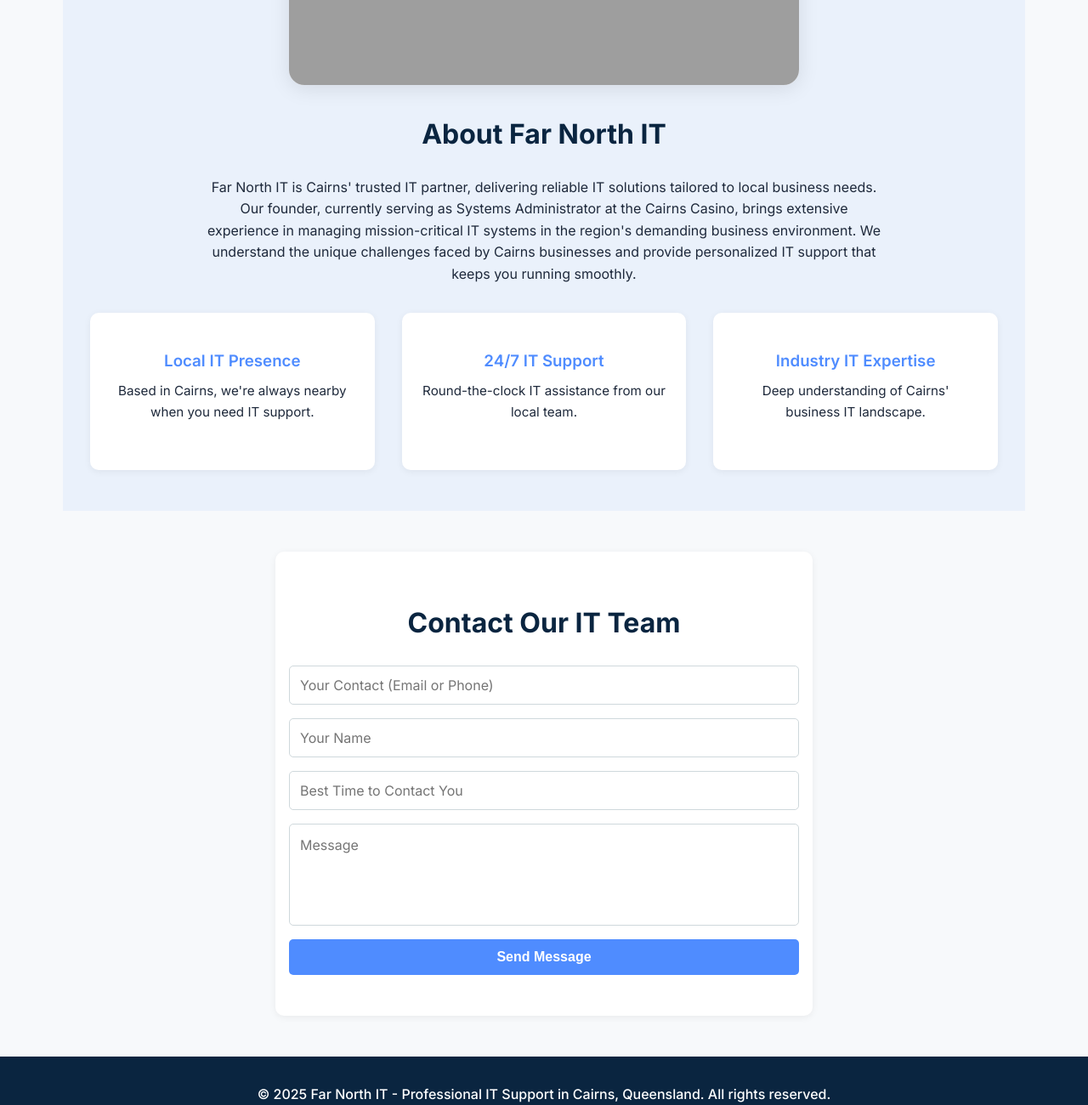
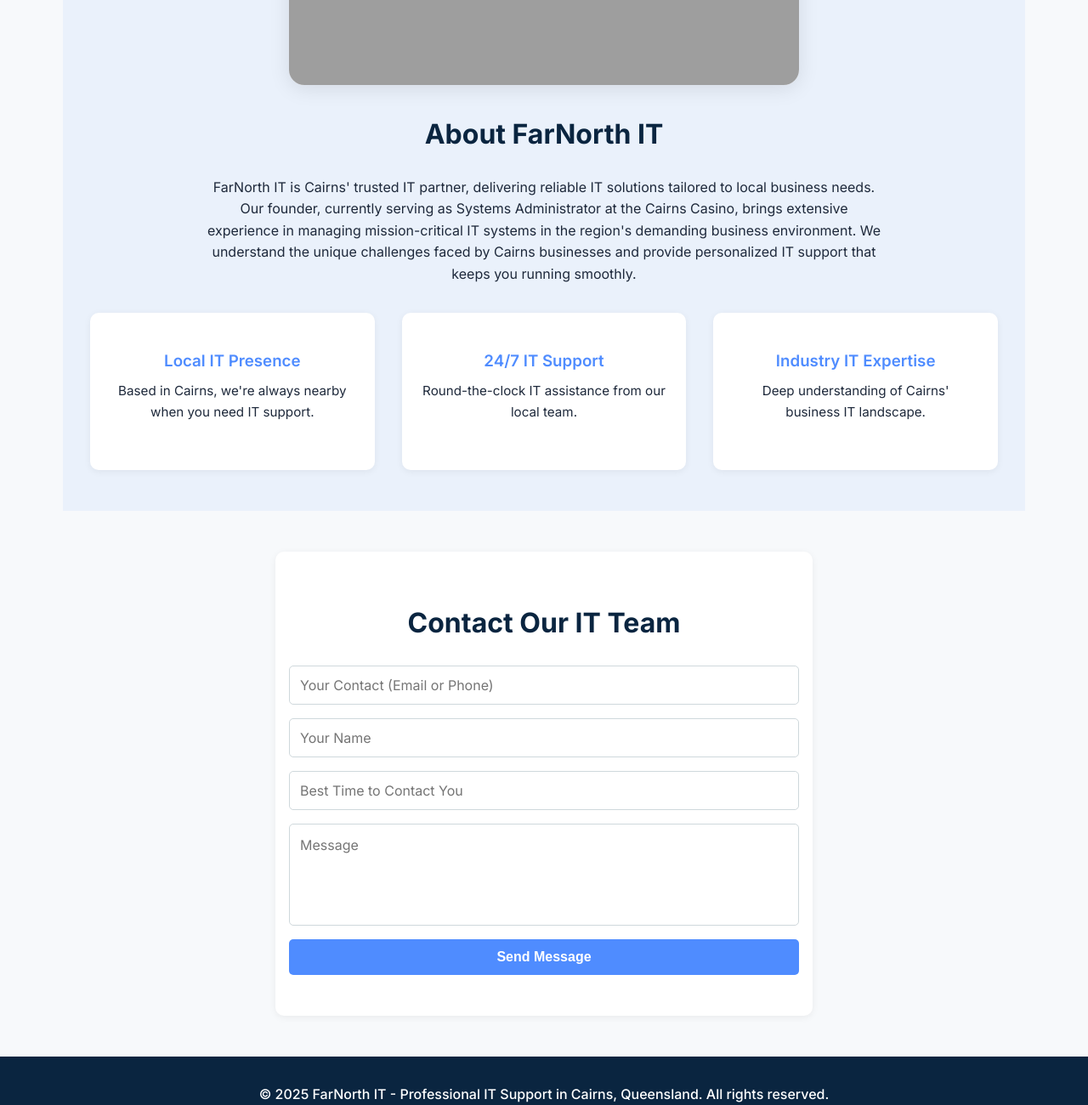
Before and after one commit to GuyCorro/FarNorthIT, a plain HTML site: page index.html in a window 1280 px wide. Shown: the part 1840-3140 px from the top of the page at 85% size. Drawn offline with nearby package versions, Linux system fonts and the light colour scheme; grey boxes are pictures that could not be loaded.

Commit message:
Update index.html

```diff
--- a/index.html
+++ b/index.html
@@ -3,12 +3,12 @@
 <head>
     <meta charset="UTF-8">
     <meta name="viewport" content="width=device-width, initial-scale=1.0">
-    <title>Farim doing this from n a hosted github pagNorth IT | Professional IT Support & Managed Services in Cairns, Queensland</title>
+    <title>FarNorth IT | Professional IT Support & Managed Services in Cairns, Queensland</title>
     <meta name="description" content="Expert IT support and managed services in Cairns. 24/7 local IT solutions for businesses in Far North Queensland. Specialized in hospitality, healthcare, and retail sectors.">
     <meta name="keywords" content="Cairns IT support, managed IT services Queensland, IT consulting Cairns, business IT solutions, 24/7 IT support, local IT services, Far North Queensland IT">
-    <meta name="author" content="Far North IT">
+    <meta name="author" content="FarNorth IT">
     <meta name="robots" content="index, follow">
-    <meta property="og:title" content="Far North IT | Professional IT Support in Cairns">
+    <meta property="og:title" content="FarNorth IT | Professional IT Support in Cairns">
     <meta property="og:description" content="Expert IT support and managed services in Cairns. 24/7 local IT solutions for businesses in Far North Queensland.">
     <meta property="og:type" content="website">
     <meta property="og:url" content="https://farnorthit.com.au">
@@ -30,7 +30,7 @@
         </nav>
     </header>
     <section class="logo-section">
-        <img src="assets/images/Logo.png" alt="Far North IT - Professional IT Support in Cairns" class="logo-img">
+        <img src="assets/images/Logo.png" alt="FarNorth IT - Professional IT Support in Cairns" class="logo-img">
     </section>
     <section id="home" class="hero">
         <img src="assets/images/pexels-francesco-ungaro-3630025.jpg" alt="Cairns background 1" class="section-feature-img hero-feature-img">
@@ -48,7 +48,7 @@
         <div class="services-list">
             <div class="service">
                 <h3>Local IT Consulting</h3>
-                <p>Expert IT advice tailored to Cairns businesses, with deep understanding of local market needs and challenges in Far North Queensland.</p>
+                <p>Expert IT advice tailored to Cairns businesses, with deep understanding of local market needs and challenges in FarNorth Queensland.</p>
             </div>
             <div class="service">
                 <h3>24/7 Managed IT Services</h3>
@@ -66,8 +66,8 @@
     </section>
     <section id="about">
         <img src="assets/images/pexels-thisisengineering-3861958.jpg" alt="Cairns background 5" class="section-feature-img about-feature-img">
-        <h2>About Far North IT</h2>
-        <p>Far North IT is Cairns' trusted IT partner, delivering reliable IT solutions tailored to local business needs. Our founder, currently serving as Systems Administrator at the Cairns Casino, brings extensive experience in managing mission-critical IT systems in the region's demanding business environment. We understand the unique challenges faced by Cairns businesses and provide personalized IT support that keeps you running smoothly.</p>
+        <h2>About FarNorth IT</h2>
+        <p>FarNorth IT is Cairns' trusted IT partner, delivering reliable IT solutions tailored to local business needs. Our founder, currently serving as Systems Administrator at the Cairns Casino, brings extensive experience in managing mission-critical IT systems in the region's demanding business environment. We understand the unique challenges faced by Cairns businesses and provide personalized IT support that keeps you running smoothly.</p>
         <div class="usp-container">
             <div class="usp">
                 <h3>Local IT Presence</h3>
@@ -95,7 +95,7 @@
         <div id="form-message"></div>
     </section>
     <footer>
-        <p>&copy; 2025 Far North IT - Professional IT Support in Cairns, Queensland. All rights reserved.</p>
+        <p>&copy; 2025 FarNorth IT - Professional IT Support in Cairns, Queensland. All rights reserved.</p>
     </footer>
     <script src="js/scripts.js"></script>
 </body>
```
